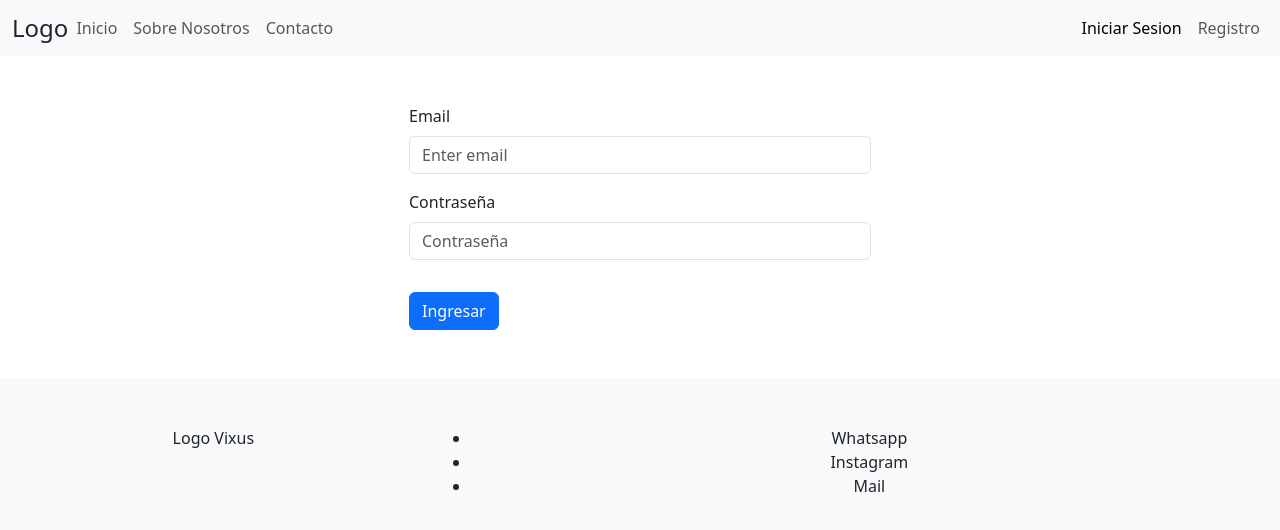
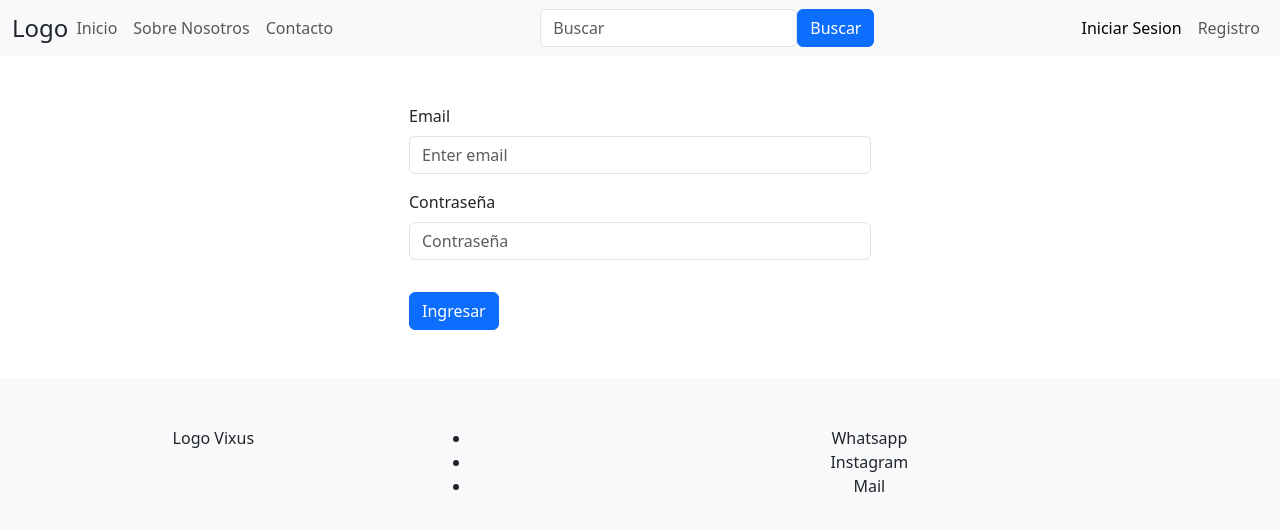
Before and after one commit to PatricioSirena/FrontEnd-Vixus, a React (Vite) app: page /login in a window 1280 px wide. Shown: the top 530 px of the page. Built offline with nearby package versions, Linux system fonts and the light colour scheme; no server answers.

Commit message:
Feat: Función de búsqueda
Agrego barra de búsqueda de productos en navbar

```diff
--- a/src/components/NavbarC.jsx
+++ b/src/components/NavbarC.jsx
@@ -1,12 +1,14 @@
 import Container from 'react-bootstrap/Container';
 import Nav from 'react-bootstrap/Nav';
 import Navbar from 'react-bootstrap/Navbar';
-import { NavLink, useNavigate } from 'react-router-dom'
+import {  NavLink, useNavigate } from 'react-router-dom'
 import DropdownButton from 'react-bootstrap/DropdownButton';
+import { Button, Form } from 'react-bootstrap';
+import { useState } from 'react';
 
 
 const NavbarC = () => {
-
+    const [toSearch, setToSearch] = useState('')
     const navigate = useNavigate()
     const token = JSON.parse(sessionStorage.getItem('token'))
     const role = JSON.parse(sessionStorage.getItem('role'))
@@ -17,6 +19,17 @@ const NavbarC = () => {
         sessionStorage.removeItem('role')
         sessionStorage.removeItem('userId')
         navigate('/')
+    }
+
+    const handleChangeSearchKeyWord = (ev) =>{
+        setToSearch(ev.target.value)
+    }
+
+    const handleClickSearch = () =>{
+        if(toSearch){
+            navigate(`/products/${toSearch}`)
+            setToSearch('')
+        }
     }
 
     return (
@@ -31,6 +44,12 @@ const NavbarC = () => {
                             <NavLink to="*" className={'nav-link'}>Sobre Nosotros</NavLink>
                             <NavLink to="*" className={'nav-link'}>Contacto</NavLink>
                         </Nav>
+                        <Form>
+                            <Form.Group style={{display: 'flex', margin: '0 1em'}}>
+                                <Form.Control type='text' placeholder='Buscar' value={toSearch} name='keyWord' onChange={handleChangeSearchKeyWord}/>
+                                <Button onClick={handleClickSearch}>Buscar</Button>
+                            </Form.Group>
+                        </Form>
                         {
                             !token ?
                                 <>
--- /dev/null
+++ b/src/pages/SearchPage.jsx
@@ -0,0 +1,37 @@
+import { useParams } from "react-router-dom"
+import clienteAxios from "../helpers/axios"
+import { useEffect, useState } from "react"
+import { Col, Container, Row } from "react-bootstrap"
+import CardC from "../components/CardC"
+
+const SearchPage = () => {
+    const params = useParams()
+    const [products, setProducts] = useState([])
+    const getSearchedProducts = async () =>{
+        const result = await clienteAxios.get(`/products/search/${params.toSearch}`)
+        setProducts(result.data)
+    }
+
+    useEffect(() => {
+        getSearchedProducts()
+    },)
+
+    return (
+        <>
+        <Container>
+            <Row>
+                {products.map(product =>
+                    <Col key={product._id}>
+                        <CardC cardId={'productCard'} productId={product._id}
+                                productName={product.name} productPrice={product.price}
+                                mainImage={product.mainPicture} productStock={product.quantity}/>
+                    </Col>
+                )
+                }
+            </Row>
+        </Container>
+        </>
+    )
+}
+
+export default SearchPage
--- a/src/routes/RoutesViews.jsx
+++ b/src/routes/RoutesViews.jsx
@@ -15,6 +15,7 @@ import AboutUsPage from '../pages/AboutUsPage'
 import CategoryPage from '../pages/CategoryPage'
 import ErrorPage from '../pages/ErrorPage'
 import ProductPage from '../pages/ProductPage'
+import SearchPage from "../pages/SearchPage"
 
 
 const RoutesViews = () => {
@@ -56,7 +57,8 @@ const RoutesViews = () => {
                 <Route path="/login" element={<LoginPage />} />
                 <Route path="/register" element={<RegisterPage />} />
                 <Route path="/aboutUs" element={<AboutUsPage />} />
-                <Route path="/category/:categpryId" element={<CategoryPage />} />
+                <Route path="/products/:toSearch" element={<SearchPage />} />
+                <Route path="/category/:categoryId" element={<CategoryPage />} />
                 <Route path="/product/:productId" element={<ProductPage />} />
                 <Route path="*" element={<ErrorPage />} />
             </Routes>
```
